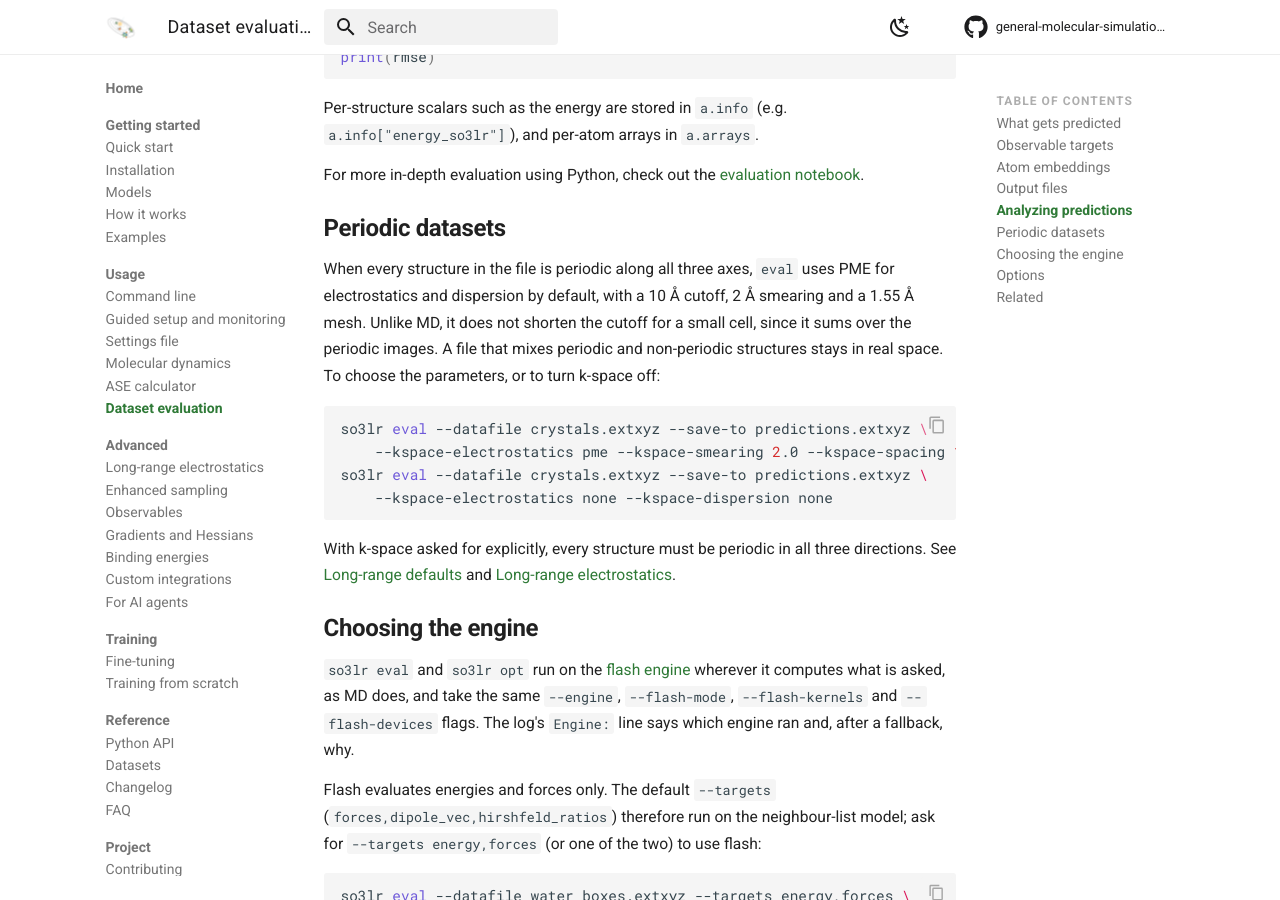
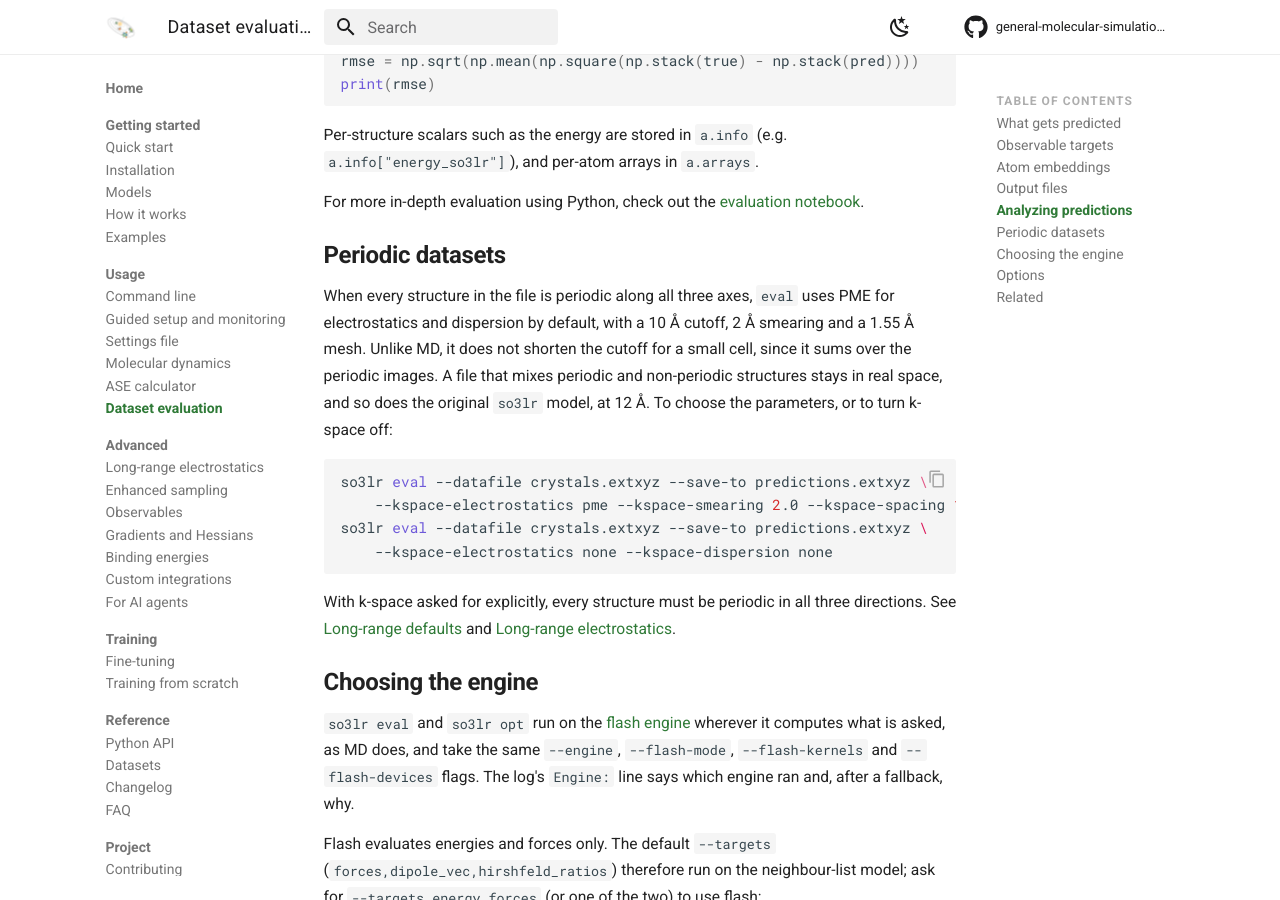
Before and after one commit to so3lr/so3lr.github.io, an MkDocs documentation site: the page built from docs/usage/evaluation.md, in a window 1280 px wide and 900 px high, scrolled down 2381 px. Built offline with MkDocs 1.6.1 and Material for MkDocs 9.7.7, drawn with Linux system fonts in a browser that asks for light colours; comment, search, counter and statistics services are not loaded; some of the changed text lies outside the part shown.

Commit message:
eval and FAQ: the original model's exception; changelog: clash protection, pressure in bar; the CPU fallback is for a 0.10.2 plugin

````diff
--- a/docs/usage/evaluation.md
+++ b/docs/usage/evaluation.md
@@ -19,7 +19,7 @@ used.
 Labels are assumed to be in eV and Å. Without a cell, the default long-range
 cutoff is 12 Å; for gas-phase molecules, use `--lr-cutoff 100`, otherwise
 electrostatics and dispersion are truncated. Periodic datasets get PME by
-default (see below).
+default, except with the original `so3lr` model (see below).
 
 The legacy `so3lr` model was not trained on energies, so compare only energy
 differences there.
@@ -120,7 +120,8 @@ When every structure in the file is periodic along all three axes, `eval`
 uses PME for electrostatics and dispersion by default, with a 10 Å cutoff,
 2 Å smearing and a 1.55 Å mesh. Unlike MD, it does not shorten the cutoff for a
 small cell, since it sums over the periodic images. A file that mixes periodic
-and non-periodic structures stays in real space. To choose the parameters, or to
+and non-periodic structures stays in real space, and so does the original
+`so3lr` model, at 12 Å. To choose the parameters, or to
 turn k-space off:
 
 ```shell
@@ -182,7 +183,7 @@ only to the neighbour-list model.
 | `--total-charge`, `--spin` | from file | Override per-structure values. |
 | `--charge-embed-total-charge` | follows the charge | Charge seen by the charge embedding only. |
 | `--charge-equilibration-total-charge` | follows the charge | Charge that charge equilibration conserves to. |
-| `--kspace-electrostatics` | `auto` | `auto` (PME when every structure is periodic), `none`, `ewald`, `pme` or `p3m`, with `--kspace-smearing` (`2.0`), `--kspace-spacing` (`1.55`, or 0.775 × a given smearing) and `--kspace-interp-nodes` (`4`). |
+| `--kspace-electrostatics` | `auto` | `auto` (PME when every structure is periodic; off for the original `so3lr` model), `none`, `ewald`, `pme` or `p3m`, with `--kspace-smearing` (`2.0`), `--kspace-spacing` (`1.55`, or 0.775 × a given smearing) and `--kspace-interp-nodes` (`4`). |
 | `--kspace-dispersion` | `auto` | `auto`, `none`, `ewald` or `pme`, with `--kspace-dispersion-smearing` (`2.0`), `--kspace-dispersion-spacing` (`3.0`) and `--kspace-dispersion-interp-nodes` (`4`). |
 | `--engine` | `auto` | `auto`, `flash` or `standard`; see [Choosing the engine](#choosing-the-engine). |
 | `--flash-mode`, `--flash-kernels`, `--flash-devices` | `auto`, `auto`, `1` | As for [MD](md.md#flash-options). |
````
Also changed, not shown: docs/how-it-works.md (+2 -1 lines), docs/installation.md (+1 -1 lines), docs/reference/changelog.md (+5 -0 lines), docs/reference/faq.md (+2 -1 lines).
